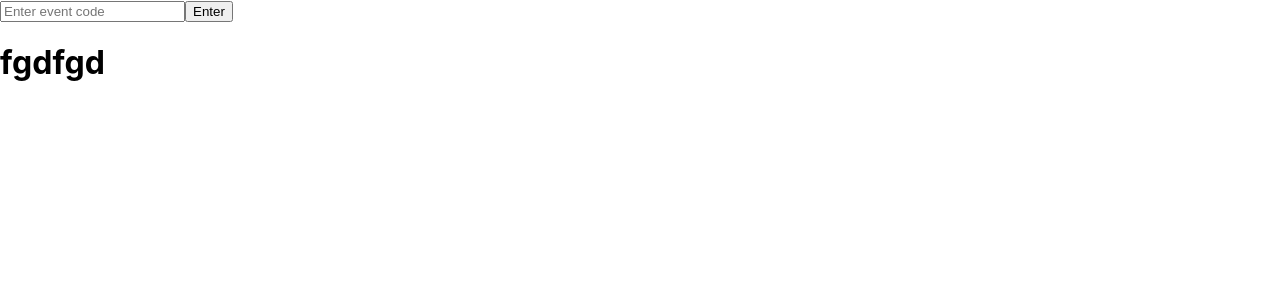
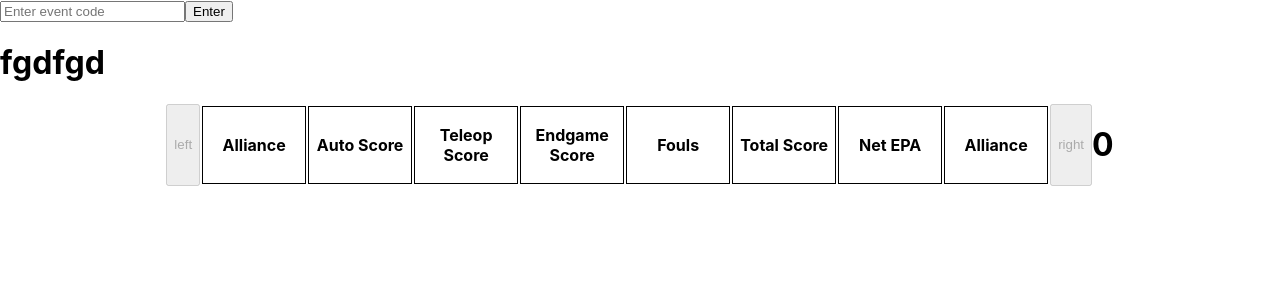
Before and after one commit to AakaashG/MatchCardStats, a React (Create React App) app: page / in a window 1280 px wide. Shown: the top 300 px of the page. Built offline with nearby package versions, Linux system fonts and the light colour scheme.

Commit message:
forgot to commit before; made lots of changes: deleted back-end server after fixing api call in front-end, made lots of useState variables to track data, displayed data in tables, and updated error catching (not finished) in the getData function

```diff
--- a/src/App.css
+++ b/src/App.css
@@ -1,38 +1,9 @@
-.App {
-  text-align: center;
+.flex {
+  display: flex;
+  justify-content: center;
 }
-
-.App-logo {
-  height: 40vmin;
-  pointer-events: none;
+th {
+  width: 100px;
+  height: 50px;
+  border: 1px solid black;
 }
-
-@media (prefers-reduced-motion: no-preference) {
-  .App-logo {
-    animation: App-logo-spin infinite 20s linear;
-  }
-}
-
-.App-header {
-  background-color: #282c34;
-  min-height: 100vh;
-  display: flex;
-  flex-direction: column;
-  align-items: center;
-  justify-content: center;
-  font-size: calc(10px + 2vmin);
-  color: white;
-}
-
-.App-link {
-  color: #61dafb;
-}
-
-@keyframes App-logo-spin {
-  from {
-    transform: rotate(0deg);
-  }
-  to {
-    transform: rotate(360deg);
-  }
-}
--- a/src/App.js
+++ b/src/App.js
@@ -7,10 +7,61 @@ function App() {
   const [isEntered, setIsEntered] = useState(false);
   const [text, setText] = useState("");
   const [data, setData] = useState([]);
+  const [index, setIndex] = useState(0);
 
   const handleChange = ({target}) => {
     setText(target.value);
     setEventCode(target.value);
+  }
+
+  const handleClick = ({target}) => {
+    setIndex(index + parseInt(target.value));
+  };
+
+  const getData = async () => {
+    setIsEntered(true);
+    setIsLoading(true);
+    try {
+      const response = await fetch(`https://api.statbotics.io/v2/matches/event/${eventCode}`, {
+      })
+      if (!response.ok) {
+        throw new Error(`Error: ${response.status}`);
+      }else {
+        setData(await response.json());
+        console.log(data);
+      }
+    } catch(error) {
+      console.log(error);
+    }finally {
+      setIsLoading(false);
+    }
+  }
+
+  const displayData = (index) => {
+    console.log(data);
+    let temp = data[index];
+    console.log(temp);
+    console.log("HELLO!");
+    return (
+      <>
+      <tr>
+        <th>Team Red</th>
+        <th>{isLoading ? "Loading..." : temp.red_auto}</th>
+        <th>{isLoading ? "Loading..." : temp.red_teleop}</th>
+        <th>{isLoading ? "Loading..." : temp.red_endgame}</th>
+        <th>{isLoading ? "Loading..." : temp.red_fouls}</th>
+        <th>{isLoading ? "Loading..." : temp.red_fouls+temp.red_endgame+temp.red_teleop+temp.red_auto}</th>
+      </tr>
+      <tr>
+        <th>Team Blue</th>
+        <th>{isLoading ? "Loading..." : temp.blue_auto}</th>
+        <th>{isLoading ? "Loading..." : temp.blue_teleop}</th>
+        <th>{isLoading ? "Loading..." : temp.blue_endgame}</th>
+        <th>{isLoading ? "Loading..." : temp.blue_fouls}</th>
+        <th>{isLoading ? "Loading..." : temp.blue_fouls+temp.blue_endgame+temp.blue_teleop+temp.blue_auto}</th>
+      </tr>
+      </>
+    )
   }
 
   return (
@@ -18,14 +69,40 @@ function App() {
       <form onSubmit={(e)=> {
         e.preventDefault();
         setText("");
+        getData();
       }}>
         <input placeholder="Enter event code" value={text} onChange={handleChange}>
         </input>
         <button type="submit">Enter</button>
       </form>
       <h1>{eventCode}</h1>
-      <table>
-      </table>
+      <div className="flex">
+        <button
+        onClick={handleClick}
+        value={-1}
+        disabled={index == 0 ? true : false}
+        > left </button>
+        <table>
+          <tr>
+            <th>Alliance</th>
+            <th>Auto Score</th>
+            <th>Teleop Score</th>
+            <th>Endgame Score</th>
+            <th>Fouls</th>
+            <th>Total Score</th>
+            <th>Net EPA</th>
+            <th>Alliance</th>
+          </tr>
+          {isEntered ? <tbody>{displayData(index)}</tbody> : ''}
+
+        </table>
+        <button
+        onClick={handleClick}
+        value={1}
+        disabled={index === data.length ? true : false}
+        > right </button>
+        <h1>{index}</h1>
+      </div>
     </div>
   );
 }
```
Also changed, not shown: 1 other file (tests, documents, lock files or other folders).
